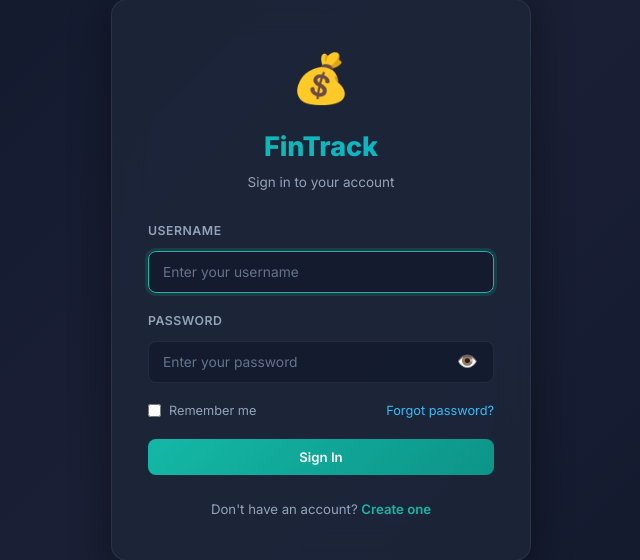
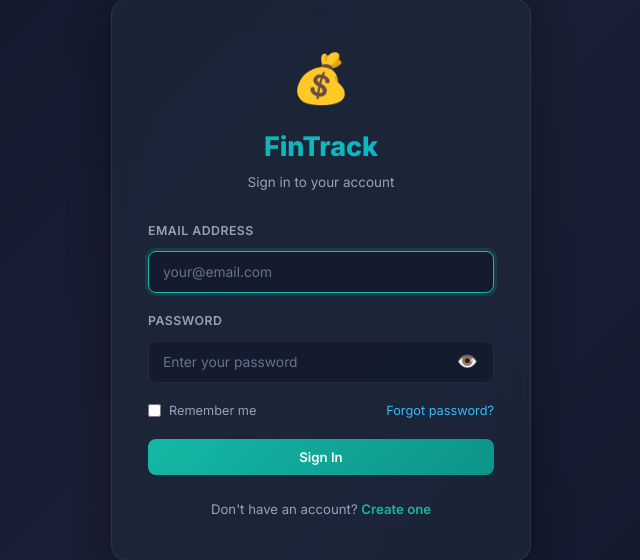
Before and after one commit to md-rounaq-ali/personal-finance-tracker, a Flask app: page /login in a window 1280 px wide. Shown: the part 120-680 px from the top of the page, without its empty margins (319-959 px from the left). Run offline with Flask 3, Linux system fonts and the light colour scheme; some libraries are stand-ins or nearby versions.

Commit message:
feat: switch login identifier to email address

```diff
--- a/app/routes/auth.py
+++ b/app/routes/auth.py
@@ -4,6 +4,7 @@ Authentication Routes — Login, Register with Email OTP, Forgot Password with O
 from flask import Blueprint, render_template, redirect, url_for, flash, request, session
 from flask_login import login_user, logout_user, login_required, current_user
 from werkzeug.security import generate_password_hash
+from sqlalchemy import func
 from app import db, limiter
 from app.models import User, Category, Account
 from app.utils.email_service import create_and_send_otp, verify_otp_code
@@ -36,10 +37,14 @@ def login():
         return redirect(url_for('dashboard.index'))
 
     if request.method == 'POST':
-        username = request.form.get('username', '').strip()
+        login_identifier = (request.form.get('email') or request.form.get('username') or '').strip().lower()
         password = request.form.get('password', '')
 
-        user = User.query.filter_by(username=username).first()
+        # Lookup primarily by email (or username fallback)
+        user = User.query.filter(
+            (func.lower(User.email) == login_identifier) |
+            (func.lower(User.username) == login_identifier)
+        ).first()
 
         if user and user.check_password(password):
             login_user(user, remember=bool(request.form.get('remember')))
@@ -47,7 +52,7 @@ def login():
             flash('Welcome back! 👋', 'success')
             return redirect(next_page or url_for('dashboard.index'))
         else:
-            flash('Invalid username or password.', 'error')
+            flash('Invalid email or password.', 'error')
 
     return render_template('auth/login.html')
 
--- a/app/templates/auth/login.html
+++ b/app/templates/auth/login.html
@@ -28,9 +28,9 @@
             <form method="POST" class="auth-form" id="loginForm">
                 <input type="hidden" name="csrf_token" value="{{ csrf_token() }}"/>
                 <div class="form-group">
-                    <label for="username">Username</label>
-                    <input type="text" id="username" name="username" required autofocus
-                           placeholder="Enter your username">
+                    <label for="email">Email Address</label>
+                    <input type="email" id="email" name="email" required autofocus
+                           placeholder="your@email.com">
                 </div>
                 <div class="form-group">
                     <label for="password">Password</label>
```
